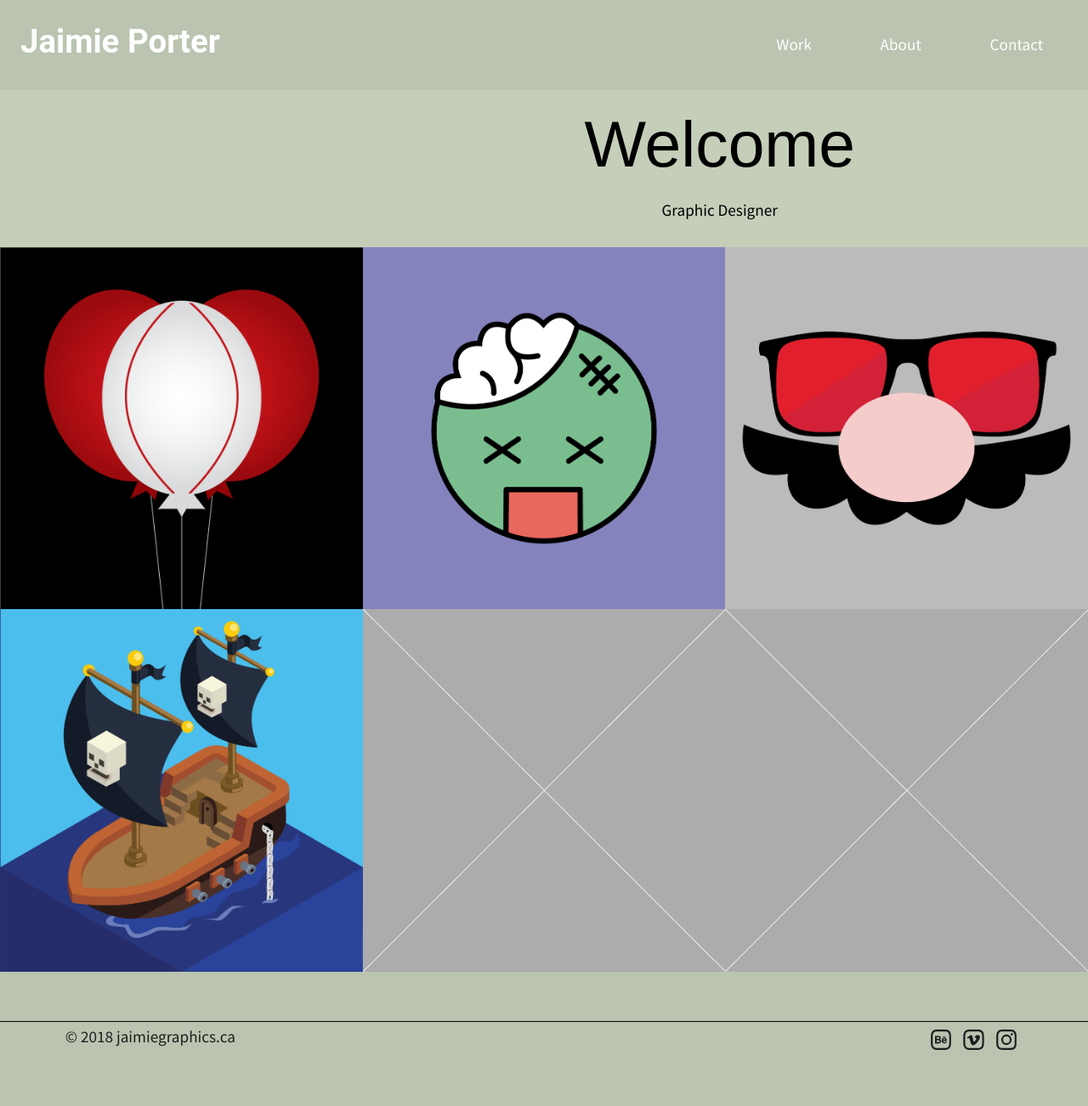
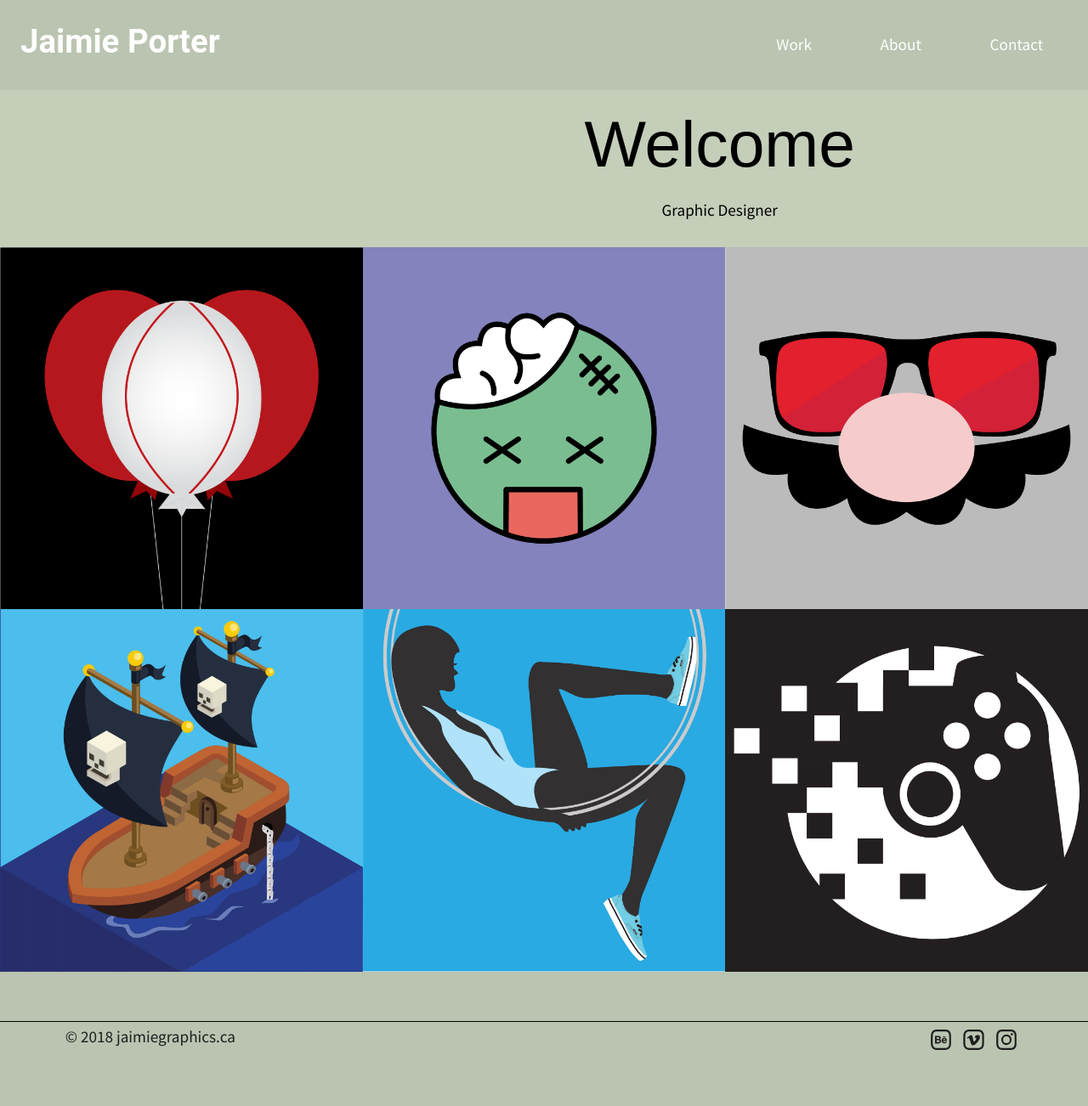
Before and after one commit to MissHockey15/portfolio, a Jekyll site: the page built from index.html, in a window 1280 px wide. Shown: the whole page at 85% size. Built offline with Jekyll 4.4.1, drawn with Linux system fonts in a browser that asks for light colours.

Commit message:
adding icons

```diff
--- a/index.html
+++ b/index.html
@@ -19,7 +19,7 @@ layout: default
 
   <a href="{{site.baseurl}}jacket" class="card unit s-1 m-1-2 l-1-3">
     <div class="relative">
-      <img class="img-flex" src="{{site.baseurl}}/images/work-icon-01.png" alt="">
+      <img class="img-flex" src="{{site.baseurl}}/images/work-icon-01.jpg" alt="">
       <div class="content center-contents">
         <h2 class="">Yellow Jackets</h2>
       </div>
@@ -28,7 +28,7 @@ layout: default
 
   <a href="{{site.baseurl}}iscream" class="card unit s-1 m-1-2 l-1-3">
     <div class="relative">
-      <img class="img-flex" src="{{site.baseurl}}/images/work-icon-02.png" alt="">
+      <img class="img-flex" src="{{site.baseurl}}/images/work-icon-02.jpg" alt="">
       <div class="content center-contents">
         <h2 class="">I Scream</h2>
       </div>
@@ -37,7 +37,7 @@ layout: default
 
   <a class="card unit s-1 m-1-2 l-1-3">
     <div class="relative">
-      <img class="img-flex" src="images/work-icon-03.png" alt="">
+      <img class="img-flex" src="{{site.baseurl}}/images/work-icon-03.jpg" alt="">
       <div class="content center-contents">
         <h2 class="">Nerd Alert</h2>
       </div>
@@ -46,7 +46,7 @@ layout: default
 
   <a class="card unit s-1 m-1-2 l-1-3">
     <div class="relative">
-      <img class="img-flex" src="images/work-icon-04.png" alt="">
+      <img class="img-flex" src="{{site.baseurl}}/images/work-icon-04.jpg" alt="">
       <div class="content center-contents">
         <h2 class="">Adventure</h2>
       </div>
@@ -55,18 +55,18 @@ layout: default
 
   <a class="card unit s-1 m-1-2 l-1-3">
     <div class="relative">
-      <img class="img-flex" src="images/square.jpg" alt="">
+      <img class="img-flex" src="{{site.baseurl}}/images/work-icon-06.jpg" alt="">
       <div class="content center-contents">
-        <h2 class="">Title</h2>
+        <h2 class="">Vans</h2>
       </div>
     </div>
   </a>
 
   <a class="card unit s-1 m-1-2 l-1-3">
     <div class="relative">
-      <img class="img-flex" src="images/square.jpg" alt="">
+      <img class="img-flex" src="{{site.baseurl}}/images/work-icon-05.jpg" alt="">
       <div class="content center-contents">
-        <h2 class="">Title</h2>
+        <h2 class="">The Blurry Pixel</h2>
       </div>
     </div>
   </a>
```
Also changed, not shown: images/work-icon-01.jpg (added), images/work-icon-01.png (deleted), images/work-icon-02.jpg (added), images/work-icon-02.png (deleted), images/work-icon-03.jpg (added), images/work-icon-03.png (deleted), images/work-icon-04.jpg (added), images/work-icon-04.png (deleted), images/work-icon-05.jpg (added), images/work-icon-06.jpg (added).
